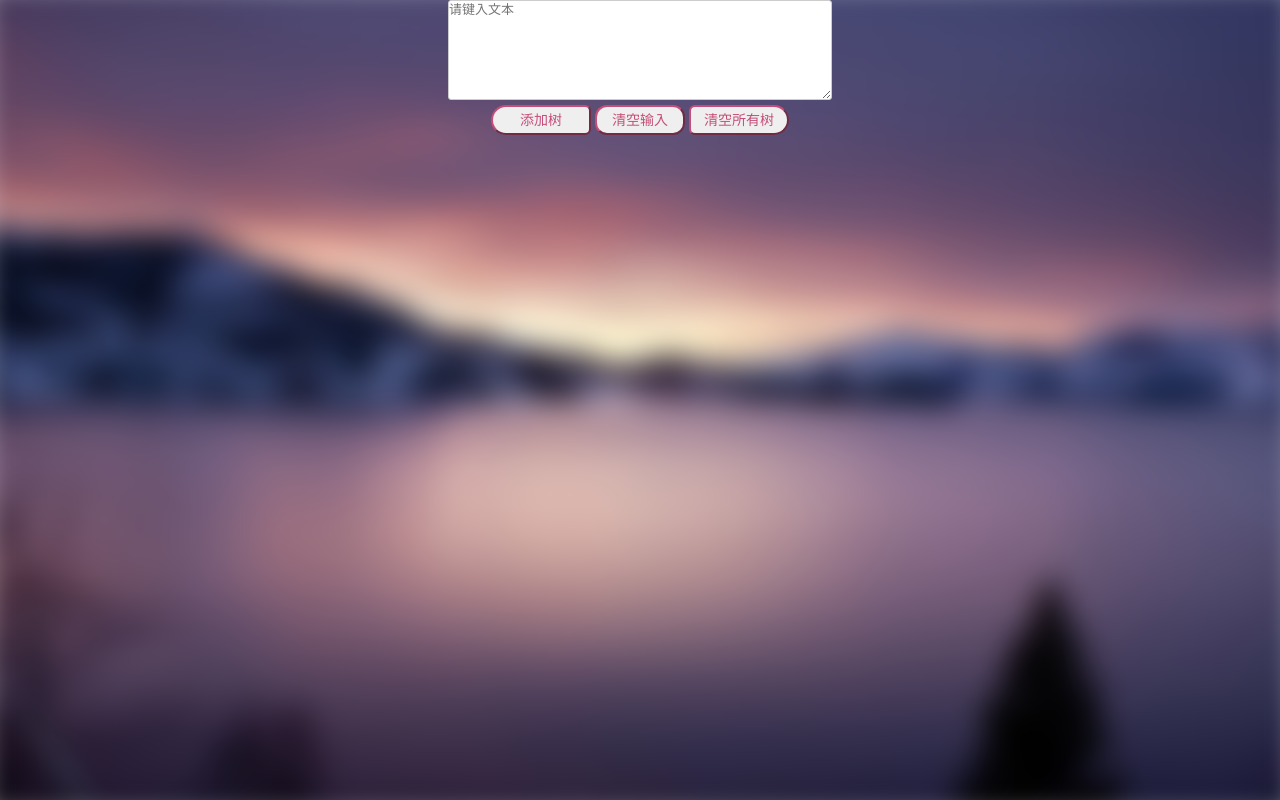
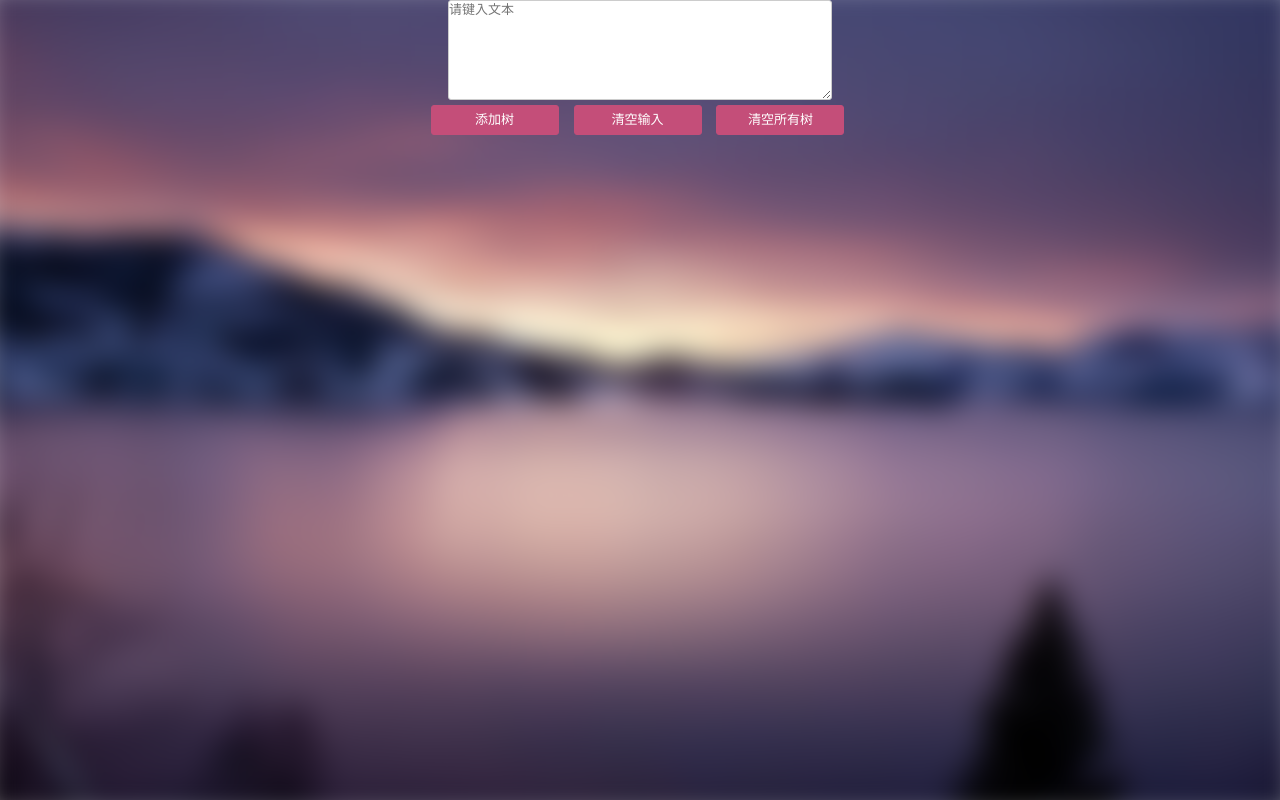
Before and after one commit to AbtdQ/031802419-031802422, a plain HTML site: page web/index.html in a window 1280 px wide. Drawn offline with Linux system fonts and the light colour scheme.

Commit message:
Change button

```diff
--- a/web/css/mystyle.css
+++ b/web/css/mystyle.css
@@ -33,33 +33,25 @@
     width: 30%;
     height: 100px;
 }
-#button1{
-    border-radius: 30px 12px 12px 30px;
-    border-color: #c44e79 ;
+.button{
+    font-family: "'微软雅黑','Helvetica Neue',Helvetica,Arial,sans-serif";
+	font-size: 13px!important;
+    min-height: 30px;
+    height: fit-content;
+    width: 10%;
+	line-height: 18px!important;
+	padding: 3px 18px;
+	display: inline-block;
+	vertical-align: middle;
+	font-weight: normal;
+	border-radius: 3px;
+	margin: 0 8px 0 3px;
+	border: 1px solid #c44e79;
+	color: #ffffff;
+	background-color: #c44e79;
+	cursor: pointer;
+}
+.button:hover{
+    background-color: rgba(0,0,0,0);
     color: #c44e79;
-    width: 100px;
-    height: 30px;
 }
-#button1:hover{
-    background-color:rgba(0,0,0,0)
-}
-#button2{
-    border-radius: 12px 12px 12px 12px;
-    border-color: #c44e79 ;
-    color: #c44e79;
-    width: 90px;
-    height: 30px;
-}
-#button2:hover{
-    background-color:rgba(0,0,0,0)
-}
-#button3{
-    border-radius: 12px 30px 30px 12px;
-    border-color: #c44e79 ;
-    color: #c44e79;
-    width: 100px;
-    height: 30px;
-}
-#button3:hover{
-    background-color:rgba(0,0,0,0)
-}
--- a/web/index.html
+++ b/web/index.html
@@ -13,9 +13,9 @@
     <div class="bg"></div>
     <div id="ctrlBox">
         <textarea id="text" placeholder="请键入文本"></textarea><br>
-        <button type="button" id="button1" onclick="addForest('text', 'tree')">添加树</button>
-        <button type="button" id="button2" onclick="clearInput('text')">清空输入</button>
-        <button type="button" id="button3" onclick="clearForest()">清空所有树</button>
+        <button type="button" id="button1" class="button" onclick="addForest('text', 'tree')">添加树</button>
+        <button type="button" id="button2" class="button" onclick="clearInput('text')">清空输入</button>
+        <button type="button" id="button3" class="button" onclick="clearForest()">清空所有树</button>
     </div>
     <div id="tree"></div>
     <script src="script/bootstrap/jquery.js"></script>
```
